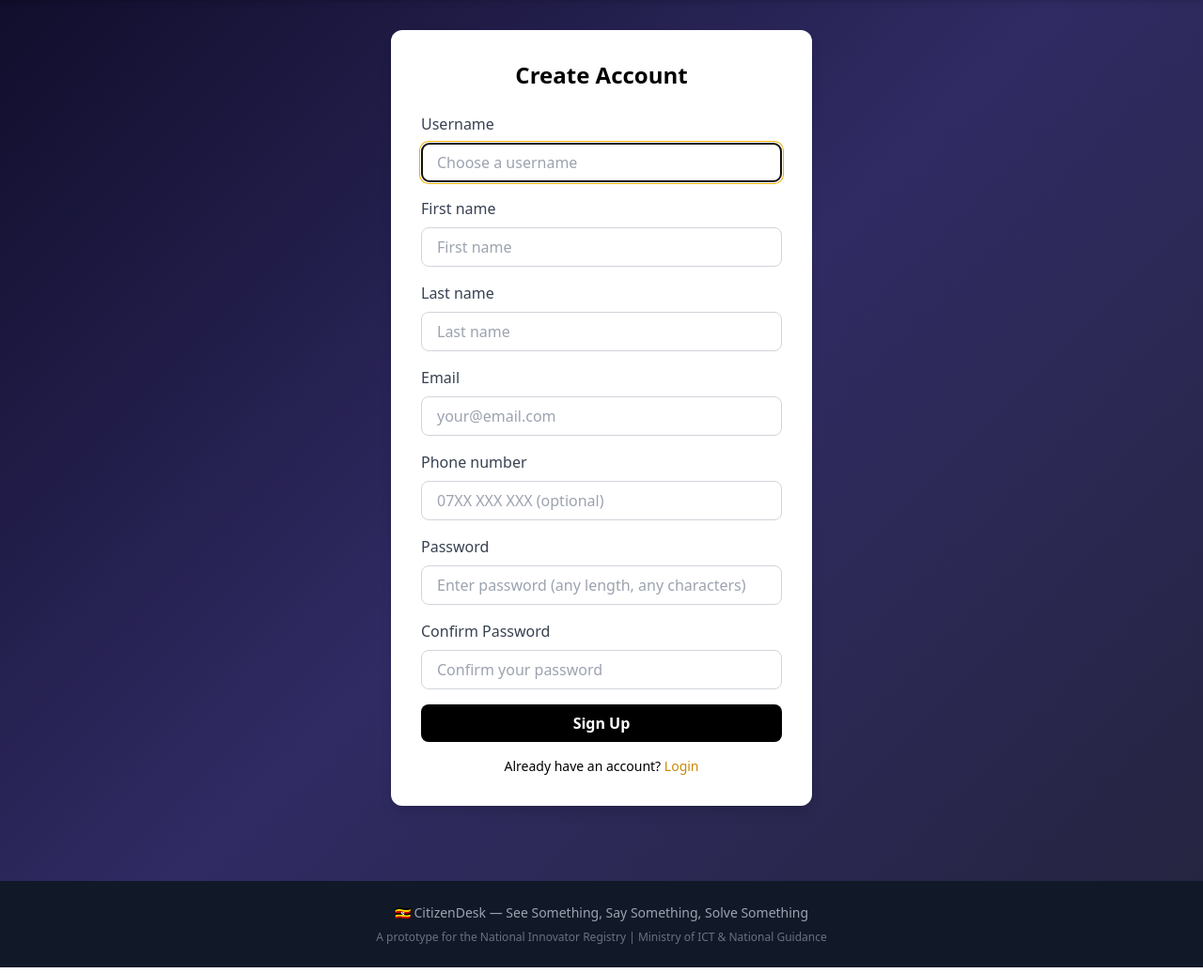
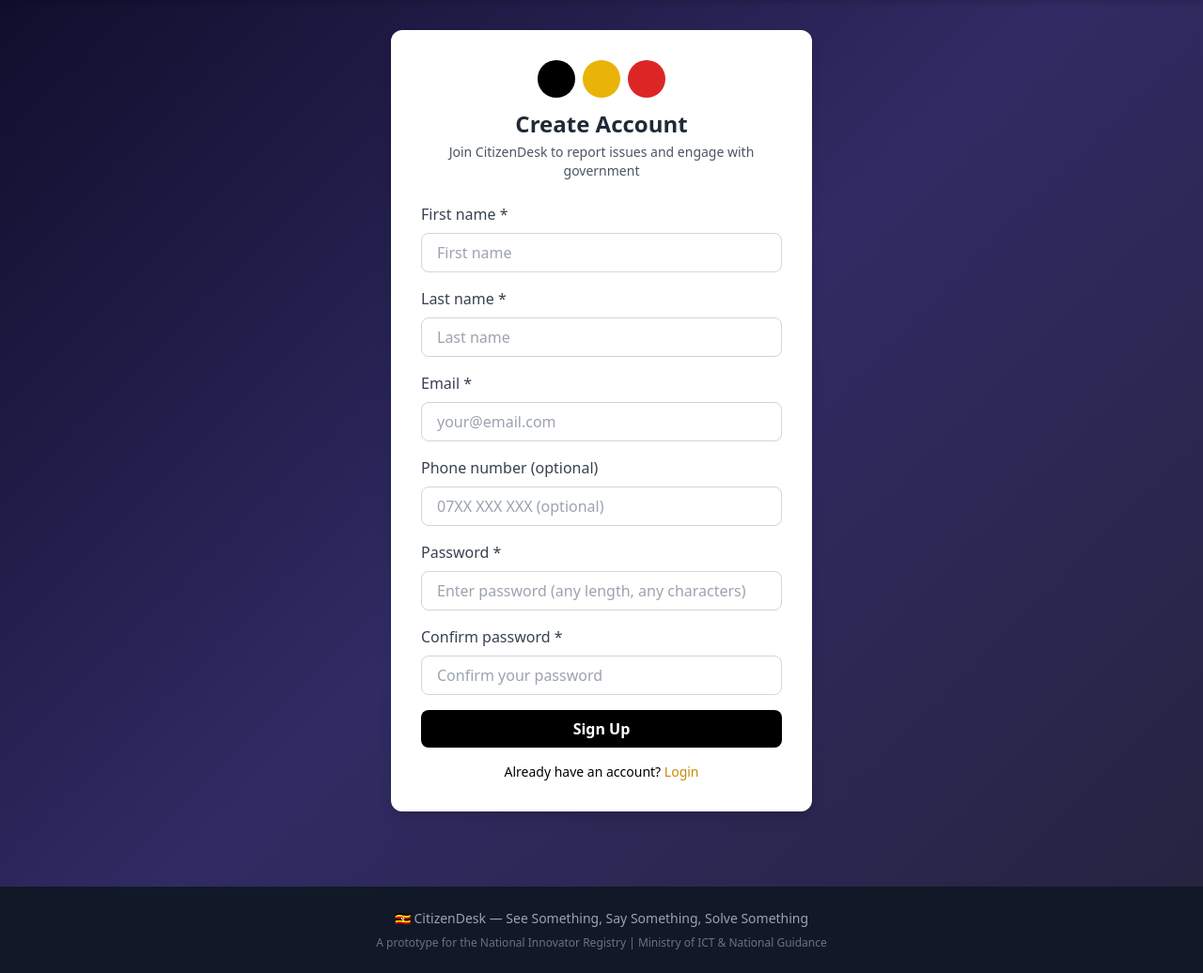
Before and after one commit to andrewnatwaluma/CitizenDesk, a Django app: page /signup/ in a window 1280 px wide. Shown: the part 68-1104 px from the top of the page at 94% size. Run offline with Django 5.2, Linux system fonts and the light colour scheme; some libraries are stand-ins or nearby versions.

Commit message:
Auto-generate username from first and last name, removed username field from signup

```diff
--- a/desk/forms.py
+++ b/desk/forms.py
@@ -40,13 +40,48 @@
 
     class Meta:
         model = User
-        fields = ['username', 'first_name', 'last_name', 'email', 'phone_number', 'password1', 'password2']
-        widgets = {
-            'username': forms.TextInput(attrs={
-                'class': 'w-full px-3 py-2 md:px-4 md:py-2 text-sm md:text-base border border-gray-300 rounded-lg focus:ring-2 focus:ring-yellow-500',
-                'placeholder': 'Choose a username'
-            }),
-        }
+        fields = ['first_name', 'last_name', 'email', 'phone_number', 'password1', 'password2']
+        # Username removed - will be auto-generated
+
+    def generate_username_suggestions(self, first_name, last_name):
+        """Generate available username suggestions"""
+        import random
+        base_username = f"{first_name.lower()}.{last_name.lower()}".replace(" ", "")
+        suggestions = []
+
+        # Check if base username is available
+        if not User.objects.filter(username=base_username).exists():
+            suggestions.append(base_username)
+
+        # Try with numbers
+        for i in range(1, 10):
+            candidate = f"{base_username}{i}"
+            if not User.objects.filter(username=candidate).exists():
+                suggestions.append(candidate)
+            if len(suggestions) >= 3:
+                break
+
+        # If still not enough suggestions, add random numbers
+        while len(suggestions) < 3:
+            candidate = f"{base_username}{random.randint(10, 999)}"
+            if not User.objects.filter(username=candidate).exists():
+                suggestions.append(candidate)
+
+        return suggestions[:3]
+
+    def clean(self):
+        cleaned_data = super().clean()
+        first_name = cleaned_data.get('first_name')
+        last_name = cleaned_data.get('last_name')
+
+        if first_name and last_name:
+            suggestions = self.generate_username_suggestions(first_name, last_name)
+            # Store suggestions in form for template access
+            self.username_suggestions = suggestions
+            # Auto-select the first available suggestion
+            cleaned_data['username'] = suggestions[0]
+
+        return cleaned_data
 
     def clean_password1(self):
         password1 = self.cleaned_data.get('password1')
@@ -69,6 +104,7 @@
         user.email = self.cleaned_data['email']
         user.first_name = self.cleaned_data['first_name']
         user.last_name = self.cleaned_data['last_name']
+        user.username = self.cleaned_data.get('username')
         user.set_password(self.cleaned_data['password1'])
         if commit:
             user.save()
@@ -78,14 +114,19 @@
         return user
 
 class LoginForm(AuthenticationForm):
-    username = forms.CharField(widget=forms.TextInput(attrs={
-        'class': 'w-full px-3 py-2 md:px-4 md:py-2 text-sm md:text-base border border-gray-300 rounded-lg focus:ring-2 focus:ring-yellow-500',
-        'placeholder': 'Username or Email'
-    }))
-    password = forms.CharField(widget=forms.PasswordInput(attrs={
-        'class': 'w-full px-3 py-2 md:px-4 md:py-2 text-sm md:text-base border border-gray-300 rounded-lg focus:ring-2 focus:ring-yellow-500',
-        'placeholder': 'Password'
-    }))
+    username = forms.CharField(
+        label="Email or Phone Number",
+        widget=forms.TextInput(attrs={
+            'class': 'w-full px-3 py-2 md:px-4 md:py-2 text-sm md:text-base border border-gray-300 rounded-lg focus:ring-2 focus:ring-yellow-500',
+            'placeholder': 'Email or Phone Number'
+        })
+    )
+    password = forms.CharField(
+        widget=forms.PasswordInput(attrs={
+            'class': 'w-full px-3 py-2 md:px-4 md:py-2 text-sm md:text-base border border-gray-300 rounded-lg focus:ring-2 focus:ring-yellow-500',
+            'placeholder': 'Password'
+        })
+    )
 
 class ReportForm(forms.ModelForm):
     photo1 = forms.ImageField(required=False, label='Photo 1', widget=forms.FileInput(attrs={
--- a/templates/desk/signup.html
+++ b/templates/desk/signup.html
@@ -3,21 +3,89 @@
 {% block content %}
 <div class="max-w-md mx-auto">
     <div class="bg-white rounded-xl shadow-lg p-8">
-        <h1 class="text-2xl font-bold text-center mb-6">Create Account</h1>
+        <div class="text-center mb-6">
+            <div class="flex justify-center space-x-2 mb-3">
+                <div class="w-10 h-10 bg-black rounded-full"></div>
+                <div class="w-10 h-10 bg-yellow-500 rounded-full"></div>
+                <div class="w-10 h-10 bg-red-600 rounded-full"></div>
+            </div>
+            <h1 class="text-2xl font-bold text-gray-800">Create Account</h1>
+            <p class="text-gray-600 text-sm mt-1">Join CitizenDesk to report issues and engage with government</p>
+        </div>
+
+        {% if form.username_suggestions %}
+        <div class="bg-yellow-50 border border-yellow-200 rounded-lg p-3 mb-4">
+            <p class="text-sm font-semibold text-yellow-800 mb-2">✨ Your suggested username:</p>
+            <p class="text-lg font-mono font-bold text-yellow-900">{{ form.username_suggestions.0 }}</p>
+            <p class="text-xs text-gray-500 mt-1">This username will be assigned to you. You can change it later in profile settings.</p>
+        </div>
+        {% endif %}
+
         <form method="POST">
             {% csrf_token %}
-            {% for field in form %}
-                <div class="mb-4">
-                    <label class="block text-gray-700 font-medium mb-2">{{ field.label }}</label>
-                    {{ field }}
-                    {% if field.errors %}
-                        <p class="text-red-500 text-sm mt-1">{{ field.errors.0 }}</p>
-                    {% endif %}
-                </div>
-            {% endfor %}
-            <button type="submit" class="w-full bg-black text-white font-bold py-2 rounded-lg">Sign Up</button>
+
+            <!-- First Name -->
+            <div class="mb-4">
+                <label class="block text-gray-700 font-medium mb-2">First name *</label>
+                {{ form.first_name }}
+                {% if form.first_name.errors %}
+                    <p class="text-red-500 text-sm mt-1">{{ form.first_name.errors.0 }}</p>
+                {% endif %}
+            </div>
+
+            <!-- Last Name -->
+            <div class="mb-4">
+                <label class="block text-gray-700 font-medium mb-2">Last name *</label>
+                {{ form.last_name }}
+                {% if form.last_name.errors %}
+                    <p class="text-red-500 text-sm mt-1">{{ form.last_name.errors.0 }}</p>
+                {% endif %}
+            </div>
+
+            <!-- Email -->
+            <div class="mb-4">
+                <label class="block text-gray-700 font-medium mb-2">Email *</label>
+                {{ form.email }}
+                {% if form.email.errors %}
+                    <p class="text-red-500 text-sm mt-1">{{ form.email.errors.0 }}</p>
+                {% endif %}
+            </div>
+
+            <!-- Phone Number -->
+            <div class="mb-4">
+                <label class="block text-gray-700 font-medium mb-2">Phone number (optional)</label>
+                {{ form.phone_number }}
+                {% if form.phone_number.errors %}
+                    <p class="text-red-500 text-sm mt-1">{{ form.phone_number.errors.0 }}</p>
+                {% endif %}
+            </div>
+
+            <!-- Password -->
+            <div class="mb-4">
+                <label class="block text-gray-700 font-medium mb-2">Password *</label>
+                {{ form.password1 }}
+                {% if form.password1.errors %}
+                    <p class="text-red-500 text-sm mt-1">{{ form.password1.errors.0 }}</p>
+                {% endif %}
+            </div>
+
+            <!-- Confirm Password -->
+            <div class="mb-4">
+                <label class="block text-gray-700 font-medium mb-2">Confirm password *</label>
+                {{ form.password2 }}
+                {% if form.password2.errors %}
+                    <p class="text-red-500 text-sm mt-1">{{ form.password2.errors.0 }}</p>
+                {% endif %}
+            </div>
+
+            <button type="submit" class="w-full bg-black hover:bg-gray-800 text-white font-bold py-2 rounded-lg transition">
+                Sign Up
+            </button>
         </form>
-        <p class="text-center mt-4 text-sm">Already have an account? <a href="/login/" class="text-yellow-600">Login</a></p>
+
+        <p class="text-center mt-4 text-sm">
+            Already have an account? <a href="/login/" class="text-yellow-600 hover:underline">Login</a>
+        </p>
     </div>
 </div>
 {% endblock %}
```
